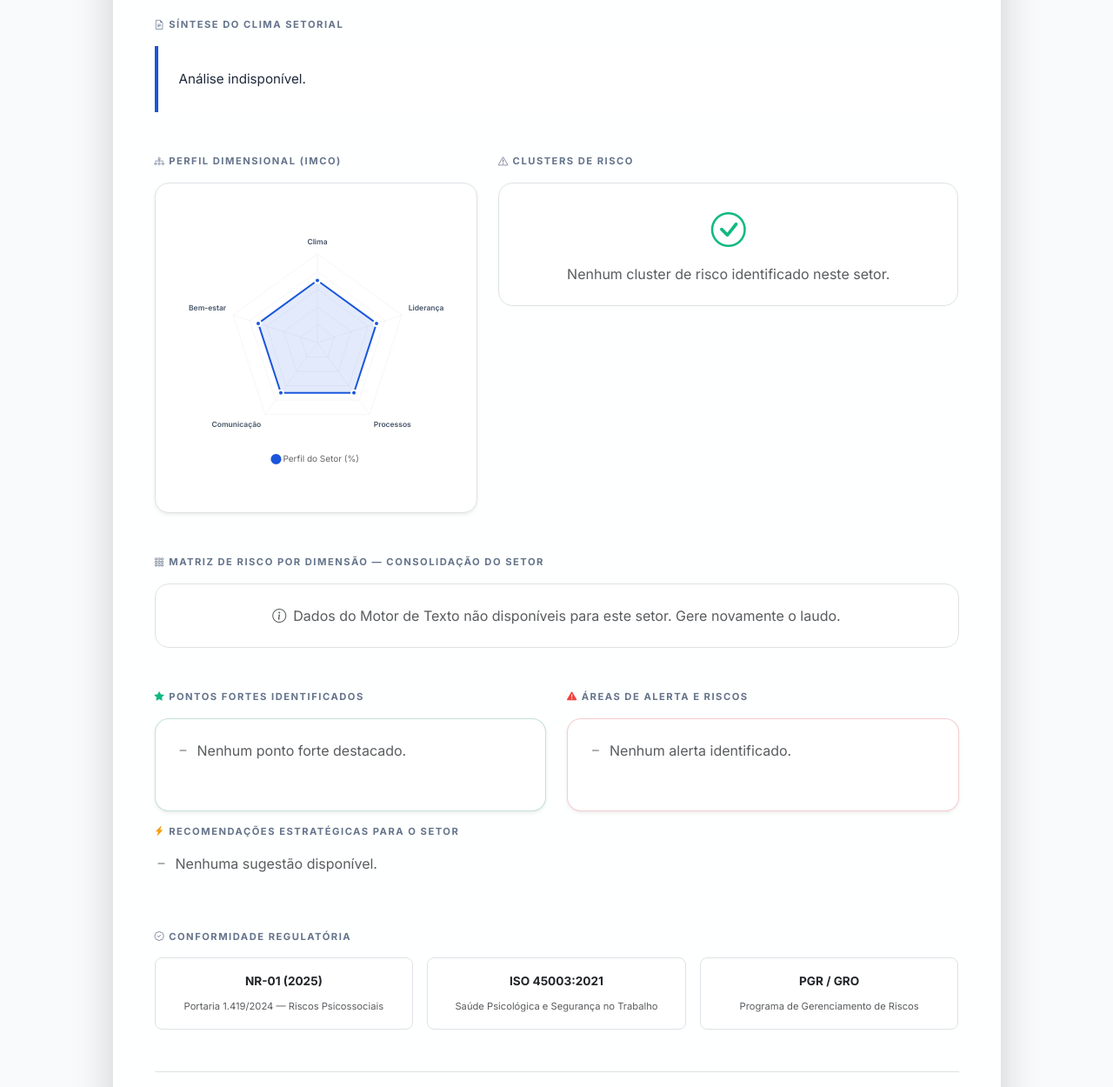
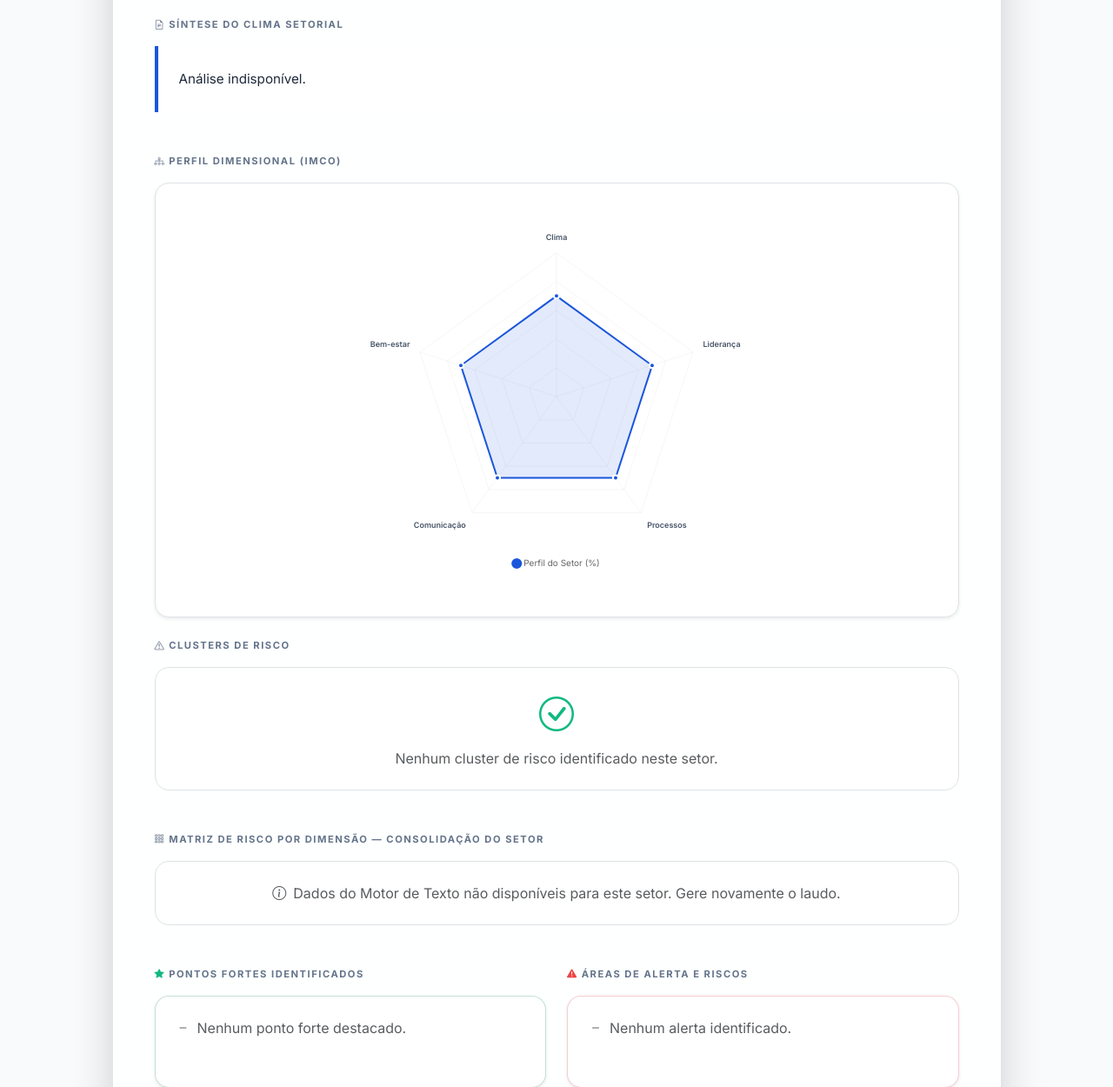
Before and after one commit to devjohnnydev/-SIMDCCONR01, a Django app: template templates/reports/department_diagnostic_view.html in a window 1280 px wide. Shown: the part 477-1727 px from the top of the page at 87% size. Run offline with Django 5.2, Linux system fonts and the light colour scheme; the template is opened without the code that fills it, so the values that code supplies are empty.

Commit message:
permanencia da empresa

```diff
--- a/templates/reports/department_diagnostic_view.html
+++ b/templates/reports/department_diagnostic_view.html
@@ -170,13 +170,13 @@
 
                     {# ═══════════════════════ GRÁFICO + RISCOS ═══════════════════════ #}
                     <div class="row g-4 mb-5">
-                        <div class="col-lg-5">
+                        <div class="col-lg-12">
                             <div class="section-title"><i class="bi bi-diagram-3 me-1"></i>Perfil Dimensional (IMCO)</div>
-                            <div class="p-3 bg-white rounded-4 border shadow-sm" style="height: 380px;">
+                            <div class="p-3 bg-white rounded-4 border shadow-sm" style="height: 500px; width: 100%;">
                                 <canvas id="radarDept"></canvas>
                             </div>
                         </div>
-                        <div class="col-lg-7">
+                        <div class="col-lg-12">
                             <div class="section-title"><i class="bi bi-exclamation-triangle me-1"></i>Clusters de Risco</div>
                             {% if engine_data.risk_clusters %}
                             <div class="table-responsive">
@@ -453,16 +453,16 @@ document.addEventListener("DOMContentLoaded", function () {
                     suggestedMin: 0, suggestedMax: 100,
                     ticks: { stepSize: 20, display: false, backdropColor: 'transparent' },
                     pointLabels: {
-                        font: { size: 8.5, family: "'Inter', sans-serif", weight: '600' },
+                        font: { size: 9, family: "'Inter', sans-serif", weight: '600' },
                         color: '#475569',
-                        padding: 8,
+                        padding: 12,
                         callback: function(label) {
-                            if (label.length <= 14) return label;
+                            if (label.length <= 12) return label;
                             const words = label.split(' ');
                             const lines = [];
                             let current = '';
                             words.forEach(w => {
-                                if ((current + ' ' + w).trim().length <= 14) {
+                                if ((current + ' ' + w).trim().length <= 12) {
                                     current = (current + ' ' + w).trim();
                                 } else {
                                     if (current) lines.push(current);
```
